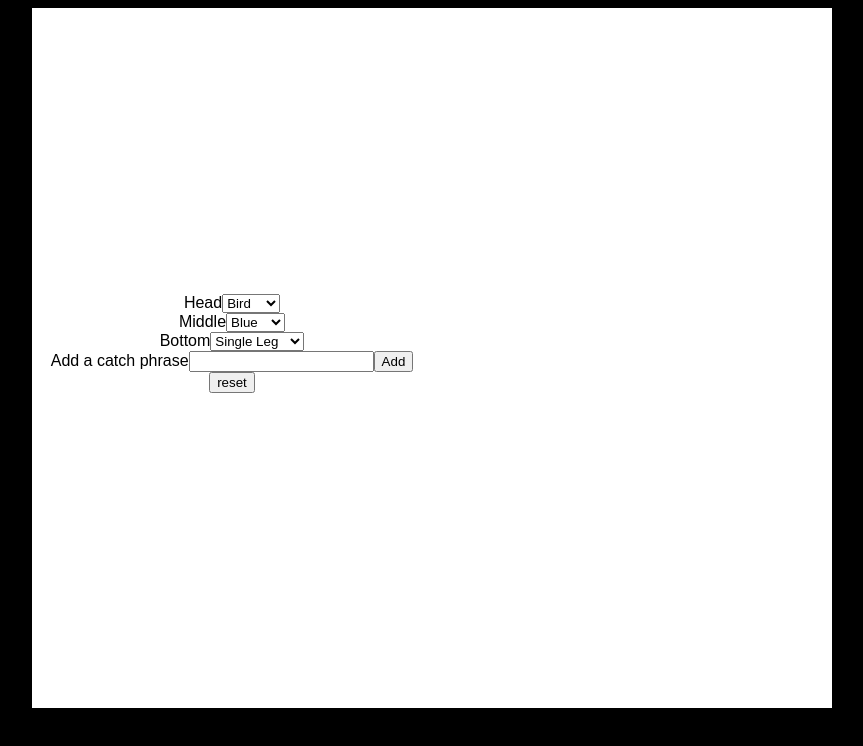
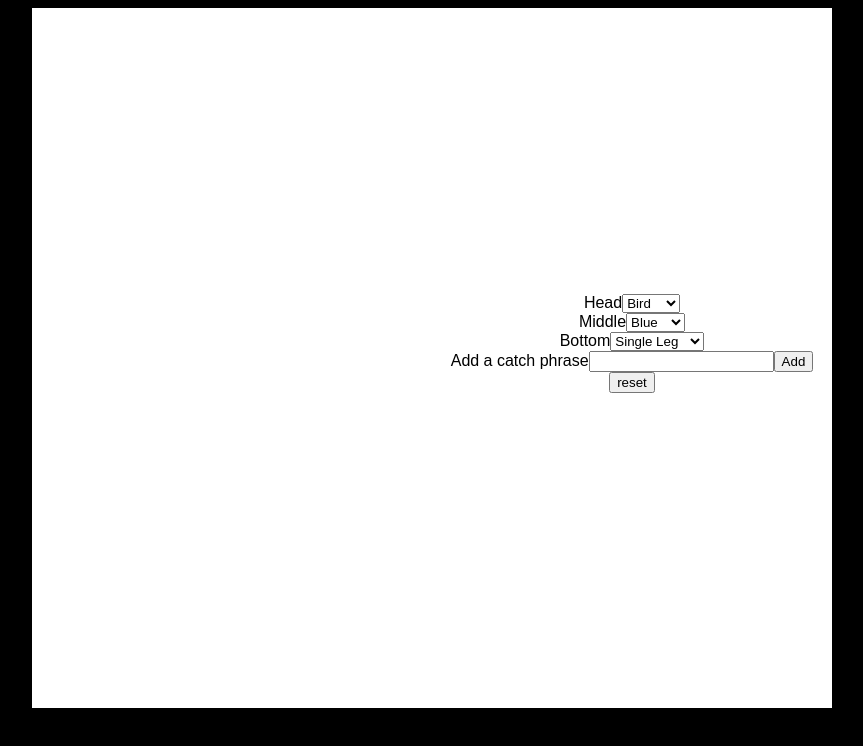
Before and after one commit to Bradley-Bird/character_designer_react, a React (Create React App) app: page / in a window 1280 px wide. Shown: the top 746 px of the page, without its empty margins (208-1071 px from the left). Built offline with nearby package versions, Linux system fonts and the light colour scheme.

Commit message:
dropdowns update state onChange

```diff
--- a/src/components/Dropdown/Dropdown.js
+++ b/src/components/Dropdown/Dropdown.js
@@ -1,12 +1,12 @@
 import React from 'react';
 
-export default function Dropdown() {
+export default function Dropdown({ setHead, setMiddle, setBottom }) {
   return (
     <div className="left">
       <div className="picker">
         <label>
           Head
-          <select id="head-dropdown">
+          <select id="head-dropdown" onChange={(e) => setHead(e.target.value)}>
             <option value="bird">Bird</option>
             <option value="duck">Duck</option>
             <option value="dog">Dog</option>
@@ -15,7 +15,7 @@ export default function Dropdown() {
         </label>
         <label>
           Middle
-          <select id="middle-dropdown">
+          <select id="middle-dropdown" onChange={(e) => setMiddle(e.target.value)}>
             <option value="blue">Blue</option>
             <option value="dress">Fancy</option>
             <option value="pink">Pink</option>
@@ -24,7 +24,7 @@ export default function Dropdown() {
         </label>
         <label>
           Bottom
-          <select id="bottom-dropdown">
+          <select id="bottom-dropdown" onChange={(e) => setBottom(e.target.value)}>
             <option value="leg">Single Leg</option>
             <option value="white">White Pants</option>
             <option value="blue">Blue Jeans</option>
--- a/src/components/Main/Main.js
+++ b/src/components/Main/Main.js
@@ -1,13 +1,17 @@
-import React from 'react';
+import React, { useState } from 'react';
 
 import Dropdown from '../Dropdown/Dropdown';
 import Character from '../Character/Character';
 
 export default function Main() {
+  const [head, setHead] = useState();
+  const [middle, setMiddle] = useState();
+  const [bottom, setBottom] = useState();
+
   return (
     <main>
-      <Dropdown />
-      <Character />
+      <Character {...{ head, middle, bottom }} />
+      <Dropdown {...{ setHead, setMiddle, setBottom }} />
     </main>
   );
 }
```
